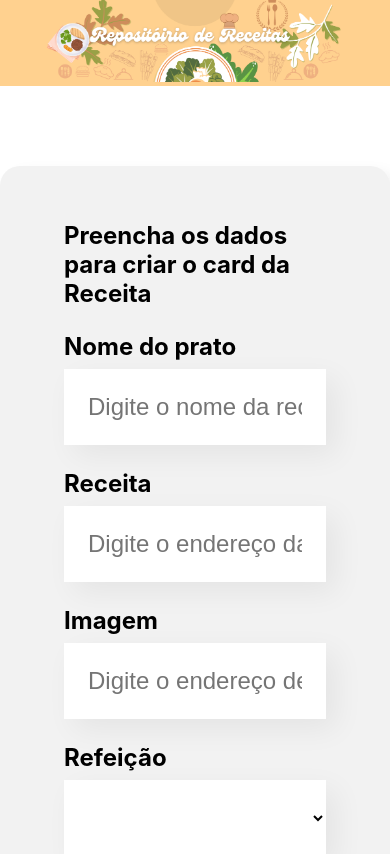
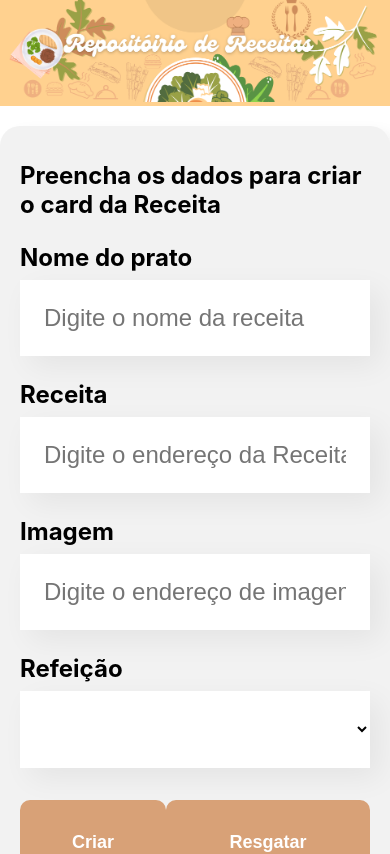
Before and after one commit to gabrielamonaro/receitas, a React (Create React App) app: page / in a window 390 px wide. Shown: the top 854 px of the page. Built offline with nearby package versions, Linux system fonts and the light colour scheme.

Commit message:
Atualizando estilos tornando o site responsivo

```diff
--- a/src/componentes/Banner/Banner.css
+++ b/src/componentes/Banner/Banner.css
@@ -6,3 +6,10 @@
 .banner img{
     max-width: 80%;
 }
+
+@media screen and (max-width: 768px) {
+    .banner img{
+        max-width: 100%;
+        width: 100%;
+    }
+}
--- a/src/componentes/Formulario/Formulario.css
+++ b/src/componentes/Formulario/Formulario.css
@@ -16,3 +16,15 @@
     display: flex;
     justify-content: space-between;
 }
+
+@media screen and (max-width: 768px) {
+    .formulario form{
+        max-width: 100%;
+        width: 600px;
+        padding: 15px 20px;
+    }
+
+    .formulario{
+        margin: 20px 0;
+    }
+}
--- a/src/componentes/Receita/Receita.css
+++ b/src/componentes/Receita/Receita.css
@@ -1,5 +1,6 @@
 .receita {
     width: 280px;
+    margin: 16px 0;
 }
 
 .receita .cabecalho {
```
Also changed, not shown: 1 other file (tests, documents, lock files or other folders).
